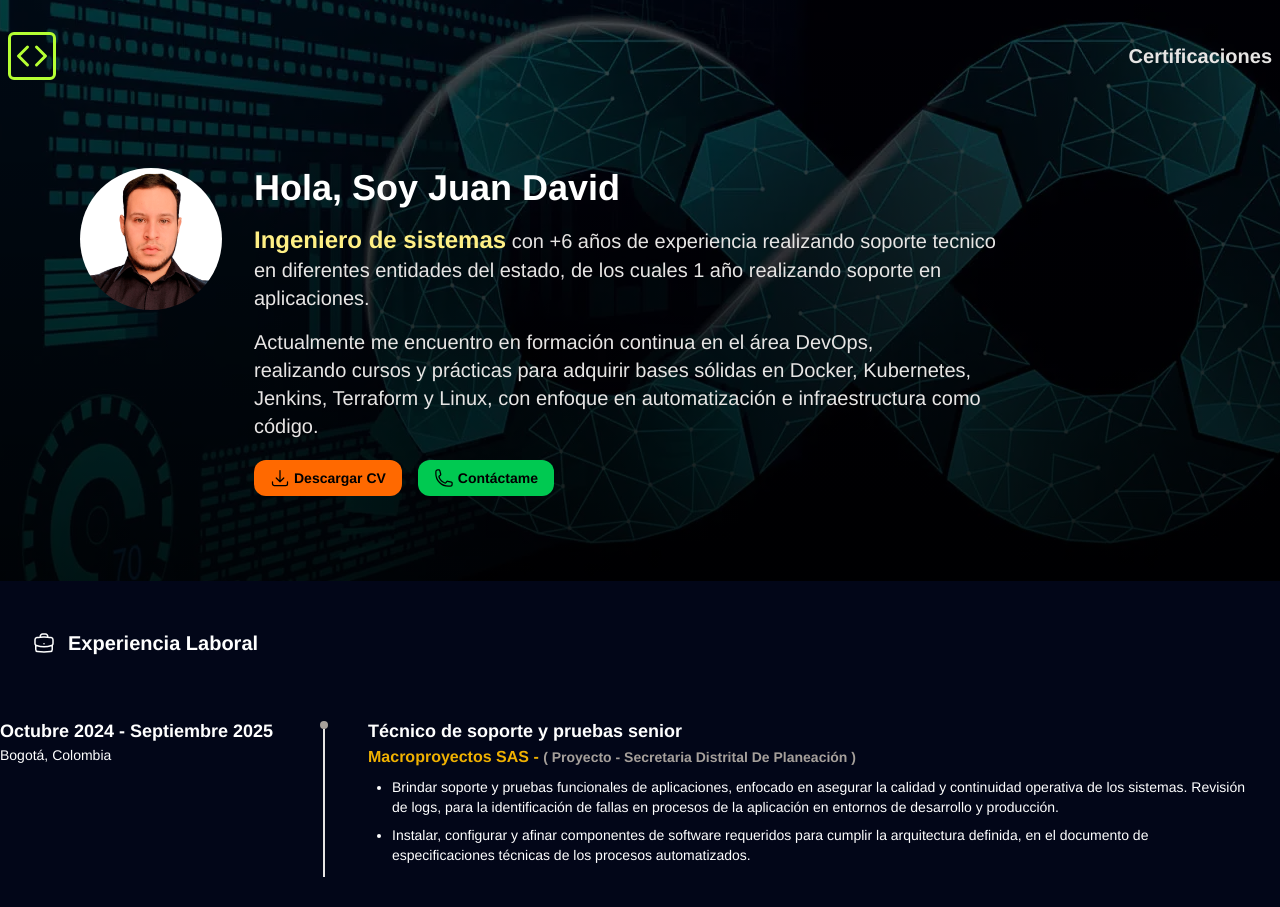
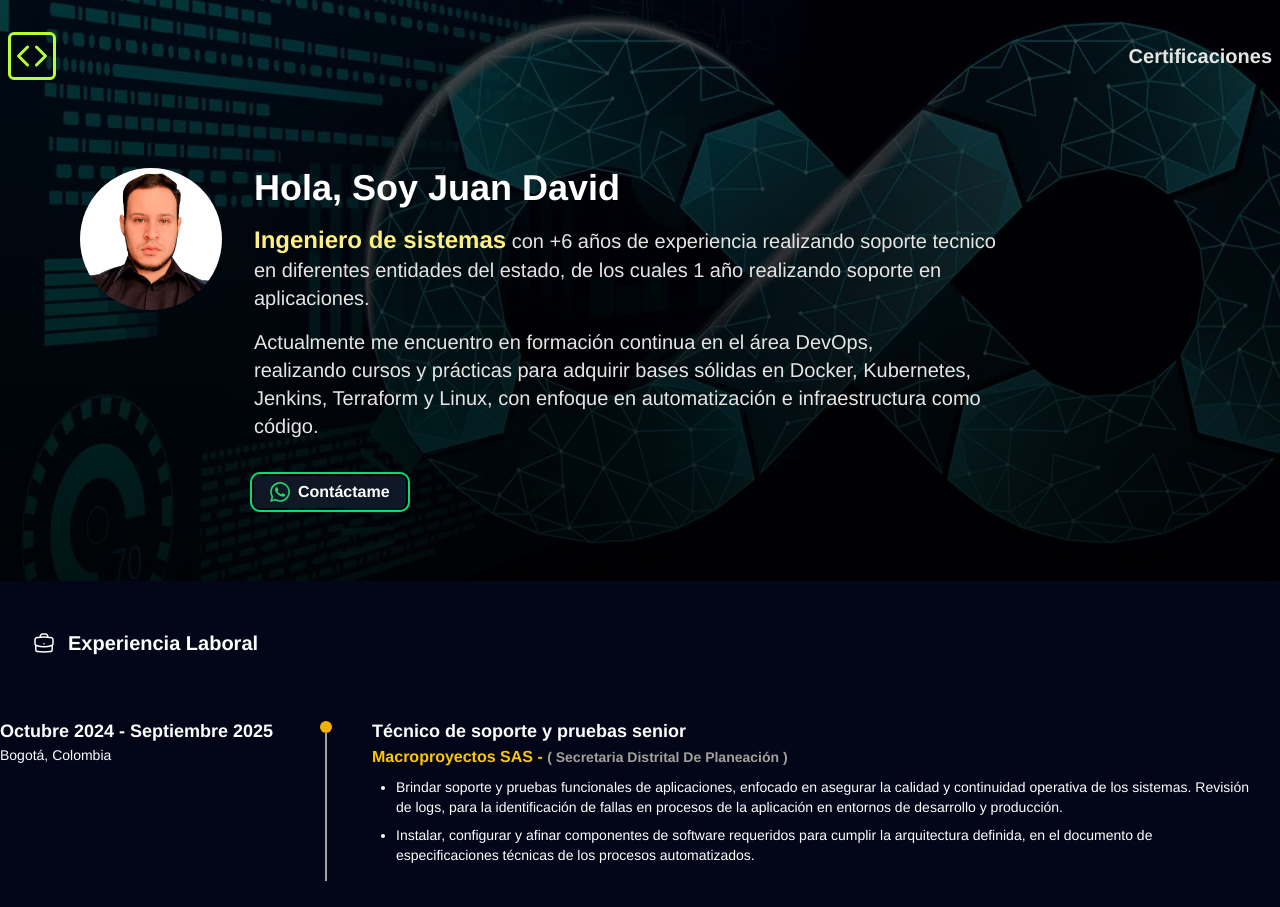
Before and after one commit to jdavid1991/miPortafolio, a React (Vite) app: page / in a window 1280 px wide. Shown: the top 907 px of the page. Built offline with nearby package versions, Linux system fonts and the light colour scheme.

Commit message:
Se realizan ajustes de UI y UX

```diff
--- a/src/components/CarouselMobile.jsx
+++ b/src/components/CarouselMobile.jsx
@@ -59,10 +59,14 @@ export const CarouselMobile = () => {
                     ( {project.proyecto} )
                   </span>
                 </p>
-                <ul className="list-disc mt-2 space-y-2 text-sm ">
+                {/* <ul className="list-disc mt-2 space-y-2 text-sm ">
                   <li>{project.funcion1}</li>
                   <li>{project.funcion2}</li>
-                </ul>
+                </ul> */}
+                <div className="pl-1 mt-2 space-y-2 text-sm">
+                  <p>{project.funcion1}</p>
+                  <p>{project.funcion2}</p>
+                </div>
               </div>
             </div>
           </SwiperSlide>
--- a/src/components/Experiencia.jsx
+++ b/src/components/Experiencia.jsx
@@ -47,12 +47,12 @@ export const Experiencia = () => {
                   <p>Bogotá, Colombia</p>
                 </div>
                 <div class="flex flex-col items-center mt-1">
-                  <span class="w-2 h-2 bg-stone-400 rounded-full"></span>
-                  <span class="w-0.5 h-37 bg-stone-200"></span>
+                  <span class="w-3 h-3 bg-yellow-500 rounded-full"></span>
+                  <span class="w-0.5 h-37 bg-stone-400"></span>
                 </div>
                 <div>
                   <p className="text-lg font-semibold">{project.cargo}</p>
-                  <p className="text-base text-yellow-500 font-semibold capitalize">
+                  <p className="text-base text-yellow-400 font-semibold capitalize">
                     {project.empresa} -{" "}
                     <span className="text-stone-400 text-sm">
                       ( {project.proyecto} )
--- a/src/components/Header.jsx
+++ b/src/components/Header.jsx
@@ -60,8 +60,8 @@ export const Header = () => {
               Docker, Kubernetes, <br /> Jenkins, Terraform y Linux, con enfoque
               en automatización e infraestructura como <br /> código.
             </p>
-            <div className="mt-5 flex gap-4 text-sm font-bold ">
-              <button className="text-black bg-orange-500 hover:bg-orange-400 rounded-xl px-4 py-2 hover:cursor-pointer ">
+            <div className="mt-9 flex gap-4 text-sm font-bold ">
+              {/* <button className="text-black bg-orange-500 hover:bg-orange-400 rounded-xl px-4 py-2 hover:cursor-pointer ">
                 <a
                   className="rounded-xl flex items-center gap-1"
                   href="/hv-JuanDavidRamirez.pdf"
@@ -83,26 +83,20 @@ export const Header = () => {
                   </svg>
                   Descargar CV
                 </a>
-              </button>
-              <button className="text-black bg-green-500 hover:bg-green-400 rounded-xl px-4 py-2 hover:cursor-pointer flex items-center gap-1">
+              </button> */}
+              <button className="text-white bg-gray-900 hover:bg-gray-800 rounded-md px-4 py-1 hover:cursor-pointer flex items-center outline-2 outline-offset-2 outline-green-400">
                 <a
-                  className="rounded-xl flex items-center gap-1"
+                  className="rounded-xl flex items-center gap-2 text-base"
                   href="https://wa.me/573001234567"
                   target="_blank"
                   rel="noopener noreferrer"
                 >
-                  <svg
-                    xmlns="http://www.w3.org/2000/svg"
-                    fill="none"
-                    viewBox="0 0 24 24"
-                    stroke-width="1.5"
-                    stroke="currentColor"
-                    class="size-5"
-                  >
+                  <svg viewBox="0 0 360 362" width="20" height="20">
                     <path
-                      stroke-linecap="round"
-                      stroke-linejoin="round"
-                      d="M2.25 6.75c0 8.284 6.716 15 15 15h2.25a2.25 2.25 0 0 0 2.25-2.25v-1.372c0-.516-.351-.966-.852-1.091l-4.423-1.106c-.44-.11-.902.055-1.173.417l-.97 1.293c-.282.376-.769.542-1.21.38a12.035 12.035 0 0 1-7.143-7.143c-.162-.441.004-.928.38-1.21l1.293-.97c.363-.271.527-.734.417-1.173L6.963 3.102a1.125 1.125 0 0 0-1.091-.852H4.5A2.25 2.25 0 0 0 2.25 4.5v2.25Z"
+                      fill="#25D366"
+                      fillRule="evenodd"
+                      clipRule="evenodd"
+                      d="M307.546 52.566C273.709 18.684 228.706.017 180.756 0 81.951 0 1.538 80.404 1.504 179.235c-.017 31.594 8.242 62.432 23.928 89.609L0 361.736l95.024-24.925c26.179 14.285 55.659 21.805 85.655 21.814h.077c98.788 0 179.21-80.413 179.244-179.244.017-47.898-18.608-92.926-52.454-126.807v-.008Zm-126.79 275.788h-.06c-26.73-.008-52.952-7.194-75.831-20.765l-5.44-3.231-56.391 14.791 15.05-54.981-3.542-5.638c-14.912-23.721-22.793-51.139-22.776-79.286.035-82.14 66.867-148.973 149.051-148.973 39.793.017 77.198 15.53 105.328 43.695 28.131 28.157 43.61 65.596 43.593 105.398-.035 82.149-66.867 148.982-148.982 148.982v.008Zm81.719-111.577c-4.478-2.243-26.497-13.073-30.606-14.568-4.108-1.496-7.09-2.243-10.073 2.243-2.982 4.487-11.568 14.577-14.181 17.559-2.613 2.991-5.226 3.361-9.704 1.117-4.477-2.243-18.908-6.97-36.02-22.226-13.313-11.878-22.304-26.54-24.916-31.027-2.613-4.486-.275-6.91 1.959-9.136 2.011-2.011 4.478-5.234 6.721-7.847 2.244-2.613 2.983-4.486 4.478-7.469 1.496-2.991.748-5.603-.369-7.847-1.118-2.243-10.073-24.289-13.812-33.253-3.636-8.732-7.331-7.546-10.073-7.692-2.613-.13-5.595-.155-8.586-.155-2.991 0-7.839 1.118-11.947 5.604-4.108 4.486-15.677 15.324-15.677 37.361s16.047 43.344 18.29 46.335c2.243 2.991 31.585 48.225 76.51 67.632 10.684 4.615 19.029 7.374 25.535 9.437 10.727 3.412 20.49 2.931 28.208 1.779 8.604-1.289 26.498-10.838 30.228-21.298 3.73-10.46 3.73-19.433 2.613-21.298-1.117-1.865-4.108-2.991-8.586-5.234l.008-.017Z"
                     />
                   </svg>
                   Contáctame
@@ -127,7 +121,7 @@ export const Header = () => {
             <h1 className="text-4xl text-white text-center font-bold">
               Hola, Soy Juan David
             </h1>
-            <p className="mt-2 text-stone-200">
+            <p className="mt-5 text-stone-200">
               <span className="text-xl font-semibold text-yellow-200">
                 Ingeniero de sistemas
               </span>{" "}
@@ -142,8 +136,8 @@ export const Header = () => {
               automatización e infraestructura como código.
             </p>
           </div>
-          <div className="mt-5 flex gap-4 text-sm font-bold justify-center ">
-            <button className="text-black bg-orange-400 hover:bg-orange-500 rounded-xl px-4 py-2 hover:cursor-pointer ">
+          <div className="mt-7 flex gap-4 text-sm font-bold justify-center ">
+            {/* <button className="text-black bg-orange-400 hover:bg-orange-500 rounded-xl px-4 py-2 hover:cursor-pointer ">
               <a
                 className="rounded-xl flex items-center gap-1"
                 href="/hv-JuanDavidRamirez.pdf"
@@ -165,26 +159,21 @@ export const Header = () => {
                 </svg>
                 Descargar CV
               </a>
-            </button>
-            <button className="text-black bg-green-400 hover:bg-green-500 rounded-xl px-4 py-2 hover:cursor-pointer flex items-center gap-1">
+            </button> */}
+
+            <button className="text-white bg-gray-900 hover:bg-gray-700 rounded-md px-4 py-1 hover:cursor-pointer flex items-center outline-2 outline-offset-2 outline-green-400">
               <a
-                className="rounded-xl flex items-center gap-1"
+                className="rounded-xl flex items-center gap-2 text-base"
                 href="https://wa.me/573001234567"
                 target="_blank"
                 rel="noopener noreferrer"
               >
-                <svg
-                  xmlns="http://www.w3.org/2000/svg"
-                  fill="none"
-                  viewBox="0 0 24 24"
-                  stroke-width="1.5"
-                  stroke="currentColor"
-                  class="size-5"
-                >
+                <svg viewBox="0 0 360 362" width="20" height="20">
                   <path
-                    stroke-linecap="round"
-                    stroke-linejoin="round"
-                    d="M2.25 6.75c0 8.284 6.716 15 15 15h2.25a2.25 2.25 0 0 0 2.25-2.25v-1.372c0-.516-.351-.966-.852-1.091l-4.423-1.106c-.44-.11-.902.055-1.173.417l-.97 1.293c-.282.376-.769.542-1.21.38a12.035 12.035 0 0 1-7.143-7.143c-.162-.441.004-.928.38-1.21l1.293-.97c.363-.271.527-.734.417-1.173L6.963 3.102a1.125 1.125 0 0 0-1.091-.852H4.5A2.25 2.25 0 0 0 2.25 4.5v2.25Z"
+                    fill="#25D366"
+                    fillRule="evenodd"
+                    clipRule="evenodd"
+                    d="M307.546 52.566C273.709 18.684 228.706.017 180.756 0 81.951 0 1.538 80.404 1.504 179.235c-.017 31.594 8.242 62.432 23.928 89.609L0 361.736l95.024-24.925c26.179 14.285 55.659 21.805 85.655 21.814h.077c98.788 0 179.21-80.413 179.244-179.244.017-47.898-18.608-92.926-52.454-126.807v-.008Zm-126.79 275.788h-.06c-26.73-.008-52.952-7.194-75.831-20.765l-5.44-3.231-56.391 14.791 15.05-54.981-3.542-5.638c-14.912-23.721-22.793-51.139-22.776-79.286.035-82.14 66.867-148.973 149.051-148.973 39.793.017 77.198 15.53 105.328 43.695 28.131 28.157 43.61 65.596 43.593 105.398-.035 82.149-66.867 148.982-148.982 148.982v.008Zm81.719-111.577c-4.478-2.243-26.497-13.073-30.606-14.568-4.108-1.496-7.09-2.243-10.073 2.243-2.982 4.487-11.568 14.577-14.181 17.559-2.613 2.991-5.226 3.361-9.704 1.117-4.477-2.243-18.908-6.97-36.02-22.226-13.313-11.878-22.304-26.54-24.916-31.027-2.613-4.486-.275-6.91 1.959-9.136 2.011-2.011 4.478-5.234 6.721-7.847 2.244-2.613 2.983-4.486 4.478-7.469 1.496-2.991.748-5.603-.369-7.847-1.118-2.243-10.073-24.289-13.812-33.253-3.636-8.732-7.331-7.546-10.073-7.692-2.613-.13-5.595-.155-8.586-.155-2.991 0-7.839 1.118-11.947 5.604-4.108 4.486-15.677 15.324-15.677 37.361s16.047 43.344 18.29 46.335c2.243 2.991 31.585 48.225 76.51 67.632 10.684 4.615 19.029 7.374 25.535 9.437 10.727 3.412 20.49 2.931 28.208 1.779 8.604-1.289 26.498-10.838 30.228-21.298 3.73-10.46 3.73-19.433 2.613-21.298-1.117-1.865-4.108-2.991-8.586-5.234l.008-.017Z"
                   />
                 </svg>
                 Contáctame
--- a/src/data/experiencia.json
+++ b/src/data/experiencia.json
@@ -7,7 +7,7 @@
     "funcion1": "Brindar soporte y pruebas funcionales de aplicaciones, enfocado en asegurar la calidad y continuidad operativa de los sistemas. Revisión de logs, para la identificación de fallas en procesos de la aplicación en entornos de desarrollo y producción.",
     "funcion2": "Instalar, configurar y afinar componentes de software requeridos para cumplir la arquitectura definida, en el documento de especificaciones técnicas de los procesos automatizados.",
     "image": "/assets/macro.png",
-    "proyecto": "proyecto - Secretaria Distrital de Planeación",
+    "proyecto": "Secretaria Distrital de Planeación",
     "tiempoActividad": "12 meses"
   },
   {
@@ -18,7 +18,7 @@
     "funcion1": "Brindar soporte en sitio nivel I de equipos portátiles, desktop, perfilamiento de usuario de red (Dominio, Outlook, impresora, TEAMS, SharePoint.)",
     "funcion2" : "Documentación y escalamiento de tickets a segundo nivel, configuración de impresoras en red, y local, formateo de equipos Windows 10 e instalación de Office 365.",
     "image": "/assets/selcomp.png",
-    "proyecto": "Proyecto - Instituto de Bienestar Familiar",
+    "proyecto": "Instituto de Bienestar Familiar",
     "tiempoActividad": "12 meses"
   },
   {
@@ -29,7 +29,7 @@
     "funcion1": "Brindar soporte en sitio nivel I de equipos portátiles, desktop, perfilamiento de usuario de red (Dominio, Outlook, impresora, TEAMS, SharePoint.)",
     "funcion2" : "Documentación y escalamiento de tickets a segundo nivel, configuración de impresoras en red, y local, formateo de equipos Windows 10 e instalación de Office 365.",
     "image": "/assets/selcomp.png",
-    "proyecto": "Proyecto - Instituto de Bienestar Familiar",
+    "proyecto": "Instituto de Bienestar Familiar",
     "tiempoActividad": "12 meses"
   },
   {
@@ -40,7 +40,7 @@
     "funcion1": "Brindar soporte en sitio nivel I de equipos portátiles, desktop, perfilamiento de usuario de red (Dominio, Outlook, impresora, Skype Empresarial), configuración de impresoras en red, y local, Backups, formateo de equipos Windows 8.1/10 e instalación de Office 2016.",
     "funcion2" : "Documentación y escalamiento de tickets a segundo nivel.",
     "image": "/assets/compufacil.jpg",
-    "proyecto": "proyecto - fiscalia general de la nación",
+    "proyecto": "fiscalia general de la nación",
     "tiempoActividad": "12 meses"
   }
 
--- a/src/styles.css
+++ b/src/styles.css
@@ -8,7 +8,7 @@ body {
 }
 
 body {
-  background: #020617;
+  background: black;
   font-family:
     Helvetica Neue,
     Helvetica,
```
